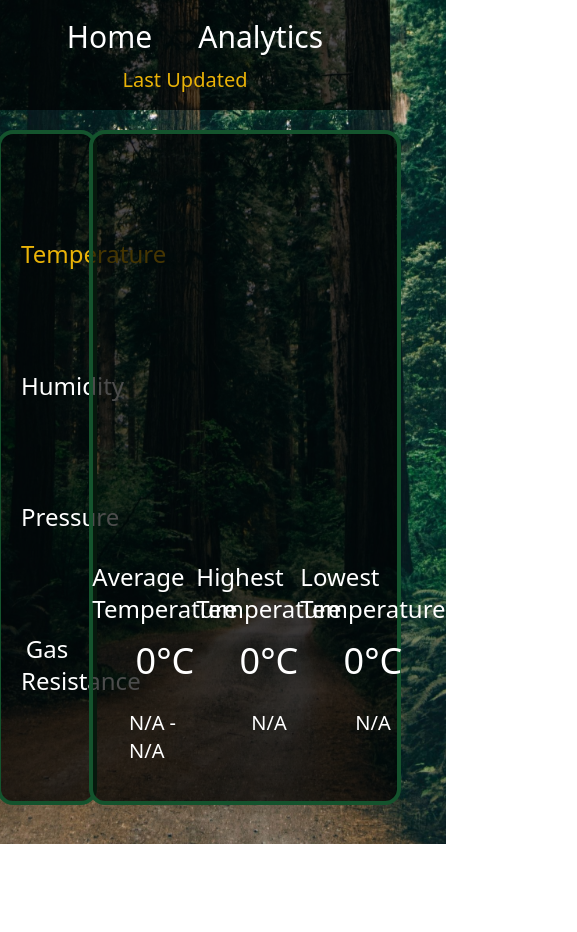
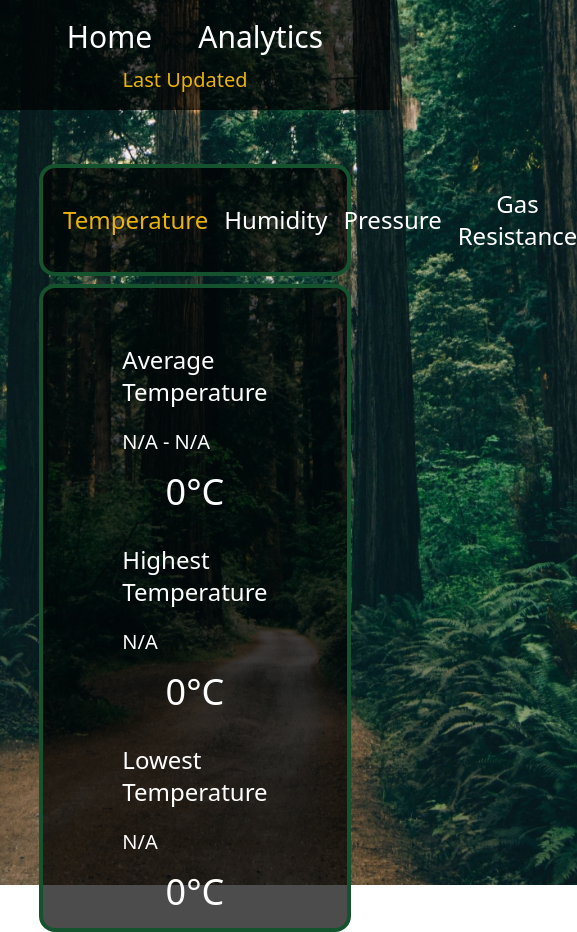
Before and after one commit to CoachhCal/Indoor-Air-Sensor, a Vue app in the folder air-sensor-web-app/: page /analytics in a window 390 px wide. Shown: the whole page, 577 px wide, since content can reach past the window. Before the commit the page ends 844 px from the top, so only its background shows below. Built offline with nearby package versions, Linux system fonts and the light colour scheme; no server answers.

Commit message:
tested different styles for analytics. added a conditonal for the insights based on screen size

```diff
--- a/air-sensor-web-app/src/App.vue
+++ b/air-sensor-web-app/src/App.vue
@@ -7,7 +7,6 @@ import Header from './components/Header.vue'
 <template >
   <div class="page-wrapper">
     <Header/>
-    <!-- <RecentAirData /> -->
     <router-view/>
   </div>
 </template>
@@ -22,7 +21,6 @@ body {
 }
 
 .page-wrapper {
-
   justify-content: center;
   min-height: 100vh;
   box-sizing: border-box;
--- a/air-sensor-web-app/src/components/Insights.vue
+++ b/air-sensor-web-app/src/components/Insights.vue
@@ -1,6 +1,6 @@
 <script setup>
 
-import {ref, watch, computed } from 'vue'
+import {ref, watch, computed, onMounted, onUnmounted } from 'vue'
 import allSensorData from '../composables/allSensorData'
 import { useMetricStore } from '@/stores/selectedMetric'
 
@@ -38,6 +38,20 @@ const lastRecord = computed(() => {
   const arr = dateArr.value
   if (!arr) return 'N/A'
   return new Date(arr[arr.length - 1]).toLocaleString('en-US', optionsShort)
+})
+
+const isXL = ref(window.innerWidth >= 1280)
+
+const updateScreenSize = () => {
+  isXL.value = window.innerWidth >= 1280
+}
+
+onMounted(() => {
+  window.addEventListener('resize', updateScreenSize)
+})
+
+onUnmounted(() => {
+  window.removeEventListener('resize', updateScreenSize)
 })
 
 const metricStore = useMetricStore()
@@ -107,13 +121,12 @@ const minMaxValue = computed(() => {
 
 <template>
 
-    <div class="insight-wrapper">
+    <div v-if="isXL" class="insight-wrapper">
 
         <div class="block">
             <p class="title"> Average {{metricStore.label}} </p>
             <p class="desc"> {{averageValue}}{{metricStore.unit}} </p>
             <p class="date">{{firstRecord}} - {{lastRecord}}</p>
-
 
         </div>
 
@@ -131,6 +144,43 @@ const minMaxValue = computed(() => {
 
     </div>
 
+    <div v-else class="insight-wrapper">
+
+        <div class="block">
+            <div>
+                <p class="title"> Average {{metricStore.label}} </p>
+                <p class="date">{{firstRecord}} - {{lastRecord}}</p>
+            </div>
+            <div>
+                <p class="desc"> {{averageValue}}{{metricStore.unit}} </p>
+            </div>
+
+        </div>
+
+        <div class="block">
+            <div>
+                <p class="title"> Highest {{metricStore.label}} </p>
+                <p class="date"> {{minMaxValue.maxDate}} </p>
+            </div>
+            <div>
+                <p class="desc"> {{minMaxValue.max}}{{metricStore.unit}} </p>
+            </div>
+
+        </div>
+
+        <div class="block">
+            <div>
+                <p class="title"> Lowest {{metricStore.label}} </p>
+                <p class="date"> {{minMaxValue.minDate}} </p>
+            </div>
+            <div>
+                <p class="desc"> {{minMaxValue.min}}{{metricStore.unit}} </p>
+            </div>
+
+        </div>
+
+    </div>
+
 </template>
 
 
@@ -138,7 +188,7 @@ const minMaxValue = computed(() => {
 <style scoped>
 
 .insight-wrapper {
-    @apply flex justify-between pt-5 ps-5 pe-5 pb-5
+    @apply flex flex-col items-center xl:flex-row xl:justify-between xl:p-5
 }
 
 .block {
--- a/air-sensor-web-app/src/components/MetricSelect.vue
+++ b/air-sensor-web-app/src/components/MetricSelect.vue
@@ -16,7 +16,7 @@ function onSelectChange(e) {
 
 <template>
 
-    <div class="container">
+    <div class="metric-container">
 
         <button
             @click="onSelectChange"
@@ -52,8 +52,8 @@ function onSelectChange(e) {
 
 <style scoped>
 
-.container {
-    @apply ms-2 me-2 mt-0 flex flex-col justify-evenly mx-auto gap-4 p-5 border-4 border-green-900 bg-black bg-opacity-70 rounded-2xl
+.metric-container {
+    @apply m-0 flex flex-row justify-evenly mx-auto gap-4 p-5 border-4 border-green-900 bg-black w-full bg-opacity-70 rounded-2xl xl:flex-col xl:ms-2 xl:me-2 mt-0
 }
 
 .metrics {
--- a/air-sensor-web-app/src/views/AnalyticsView.vue
+++ b/air-sensor-web-app/src/views/AnalyticsView.vue
@@ -29,14 +29,14 @@ import MetricSelect from '@/components/MetricSelect.vue'
 <style>
 
 .parent-wrapper {
-    @apply flex mt-5 flex-row h-[80vh] max-w-[2000px] justify-center mx-auto;
+    @apply flex flex-col mt-[100px] h-[80vh] max-w-[2000px] justify-center items-center mx-auto  xl:flex-row
 }
 
 .metric{
-    @apply flex min-w-[100px] h-full
+    @apply flex mb-2 min-w-[100px] w-[80%] xl:h-full xl:w-fit xl:mb-0
 }
 
 .graph {
-    @apply flex flex-col w-[80%] border-4 border-green-900 bg-black bg-opacity-70 rounded-2xl
+    @apply flex flex-col w-[80%] h-full border-4 border-green-900 bg-black bg-opacity-70 rounded-2xl
 }
 </style>
```
